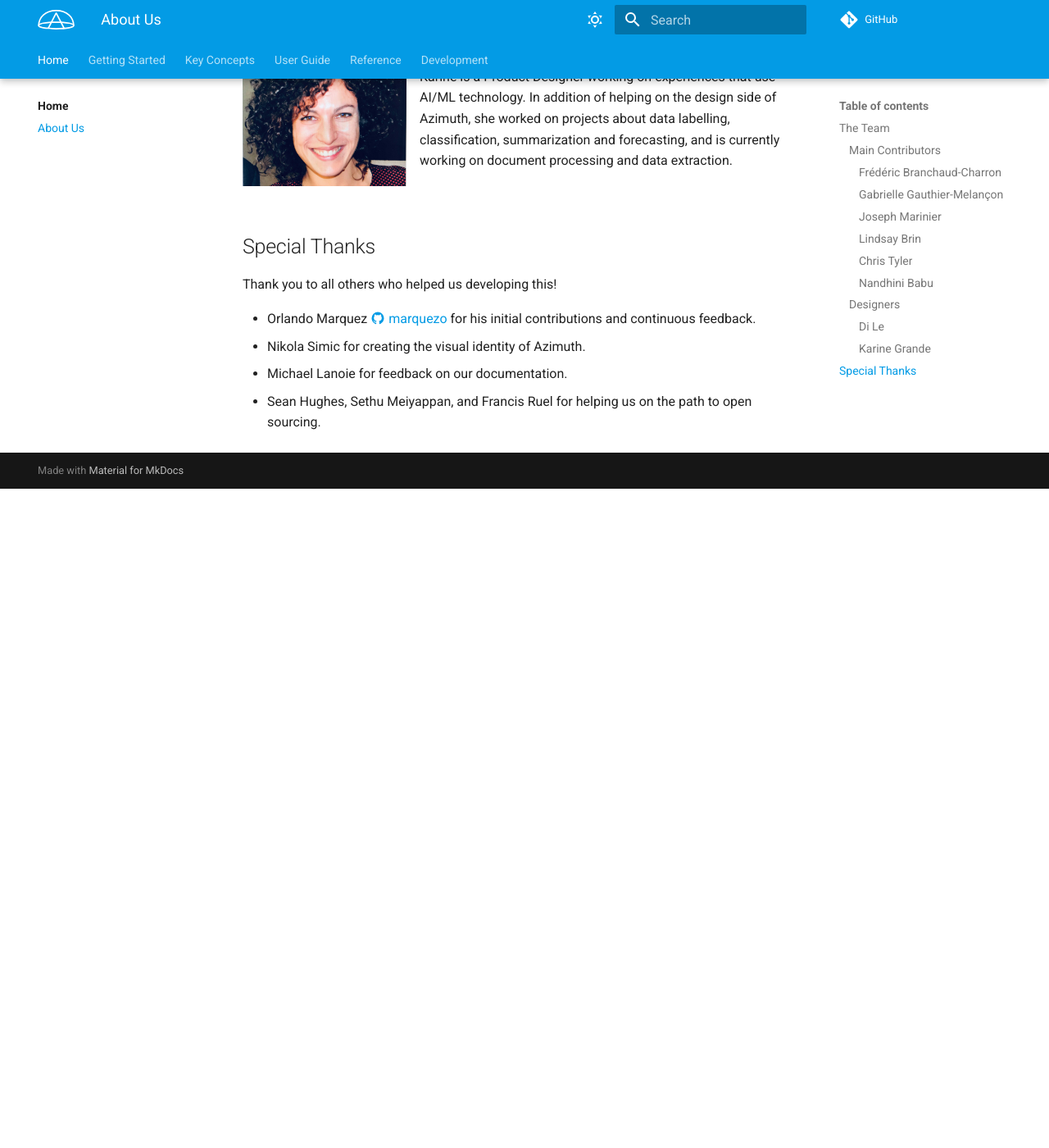
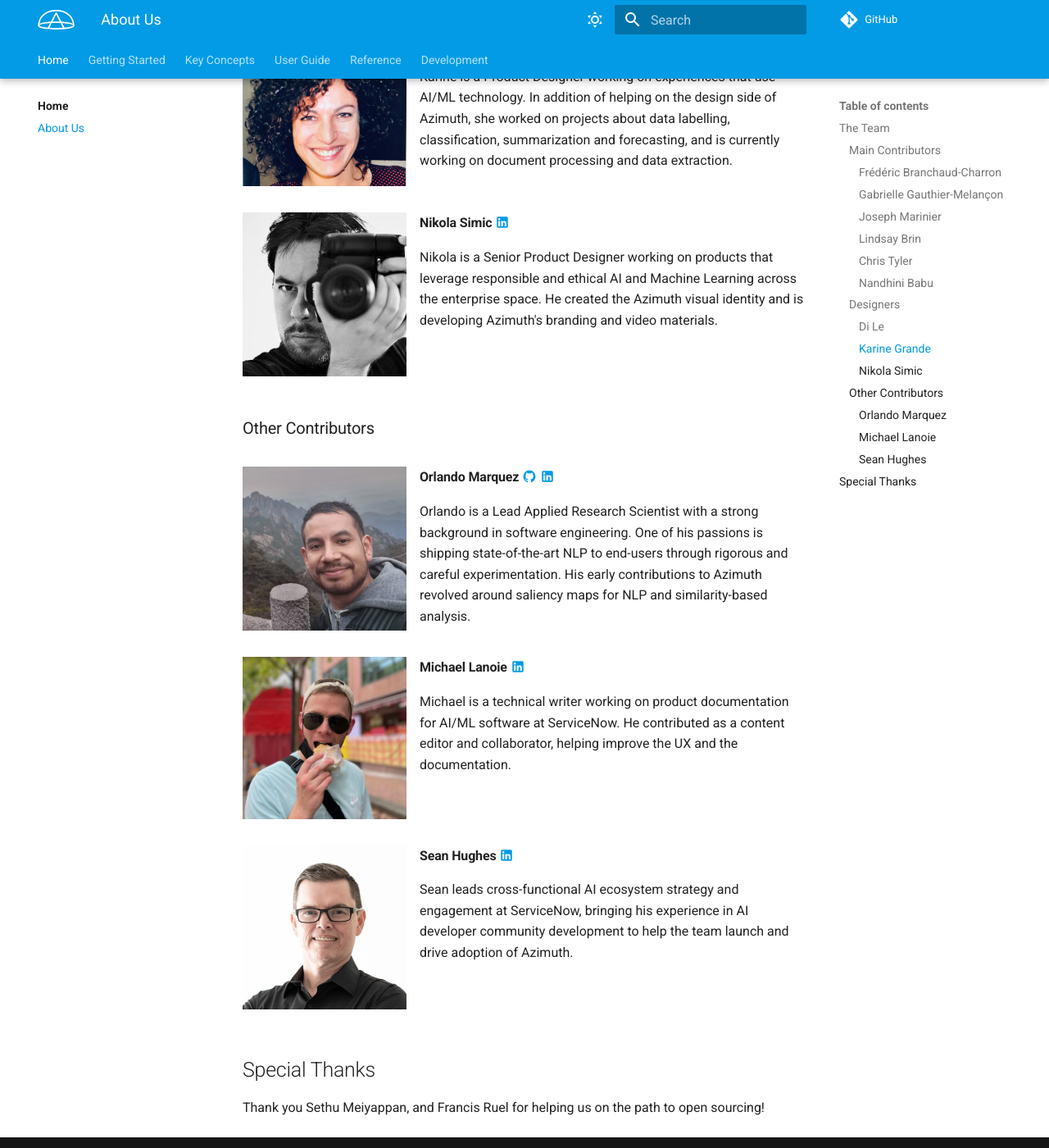
Before and after one commit to ServiceNow/azimuth, an MkDocs documentation site: the page built from docs/docs/about-us.md, in a window 1280 px wide and 1400 px high, scrolled down 2242 px. Shown: the whole window at 82% size. Built offline with MkDocs 1.6.1 and Material for MkDocs 9.7.7, drawn with Linux system fonts in a browser that asks for light colours; emoji names are drawn with the system emoji font; comment, search, counter and statistics services are not loaded; before the commit the page ends 2838 px from its top, so only the background shows below that.

Commit message:
Add new team members

```diff
--- a/docs/docs/about-us.md
+++ b/docs/docs/about-us.md
@@ -101,13 +101,55 @@ helping on the design side of Azimuth, she worked on projects about data labelli
 summarization and forecasting, and is currently working on document processing and data extraction.
 
 </div>
+<div markdown style="display: inline-block;">
+
+![Nikola Simic](_static/images/development/team/nikola.jpeg){ width=200 align=left }
+
+#### Nikola Simic [:material-linkedin:](https://www.linkedin.com/in/nikolasimic/)
+
+Nikola is a Senior Product Designer working on products that leverage responsible and ethical AI and
+Machine Learning across the enterprise space. He created the Azimuth visual identity and is
+developing Azimuth's branding and video materials.
+
+</div>
+
+### Other Contributors
+
+<div markdown style="display: inline-block;">
+
+![Orlando Marquez](_static/images/development/team/orlando.jpeg){ width=200 align=left }
+
+#### Orlando Marquez [:material-github:](https://github.com/marquezo) [:material-linkedin:](https://www.linkedin.com/in/orlando-e-marquez-85b141134/)
+
+Orlando is a Lead Applied Research Scientist with a strong background in software engineering. One
+of his passions is shipping state-of-the-art NLP to end-users through rigorous and careful
+experimentation. His early contributions to Azimuth revolved around saliency maps for NLP and
+similarity-based analysis.
+
+</div>
+
+<div markdown style="display: inline-block;">
+
+![Michael Lanoie](_static/images/development/team/michael.jpeg){ width=200 align=left }
+
+#### Michael Lanoie [:material-linkedin:](https://www.linkedin.com/in/michaeldeanlanoie/)
+
+Michael is a technical writer working on product documentation for AI/ML software at ServiceNow. He
+contributed as a content editor and collaborator, helping improve the UX and the documentation.
+
+</div>
+
+<div markdown style="display: inline-block;">
+
+![Sean Hughes](_static/images/development/team/sean.jpeg){ width=200 align=left }
+
+#### Sean Hughes [:material-linkedin:](https://www.linkedin.com/in/seanhughes/)
+
+Sean leads cross-functional AI ecosystem strategy and engagement at ServiceNow, bringing his
+experience in AI developer community development to help the team launch and drive adoption of
+Azimuth.
+</div>
 
 ## Special Thanks
 
-Thank you to all others who helped us developing this!
-
-* Orlando Marquez [:material-github: marquezo](https://github.com/marquezo) for his initial
-  contributions and continuous feedback.
-* Nikola Simic for creating the visual identity of Azimuth.
-* Michael Lanoie for feedback on our documentation.
-* Sean Hughes, Sethu Meiyappan, and Francis Ruel for helping us on the path to open sourcing.
+Thank you Sethu Meiyappan, and Francis Ruel for helping us on the path to open sourcing!
```
Also changed, not shown: docs/docs/_static/images/development/team/michael.jpeg (added), docs/docs/_static/images/development/team/nikola.jpeg (added), docs/docs/_static/images/development/team/orlando.jpeg (added), docs/docs/_static/images/development/team/sean.jpeg (added).
